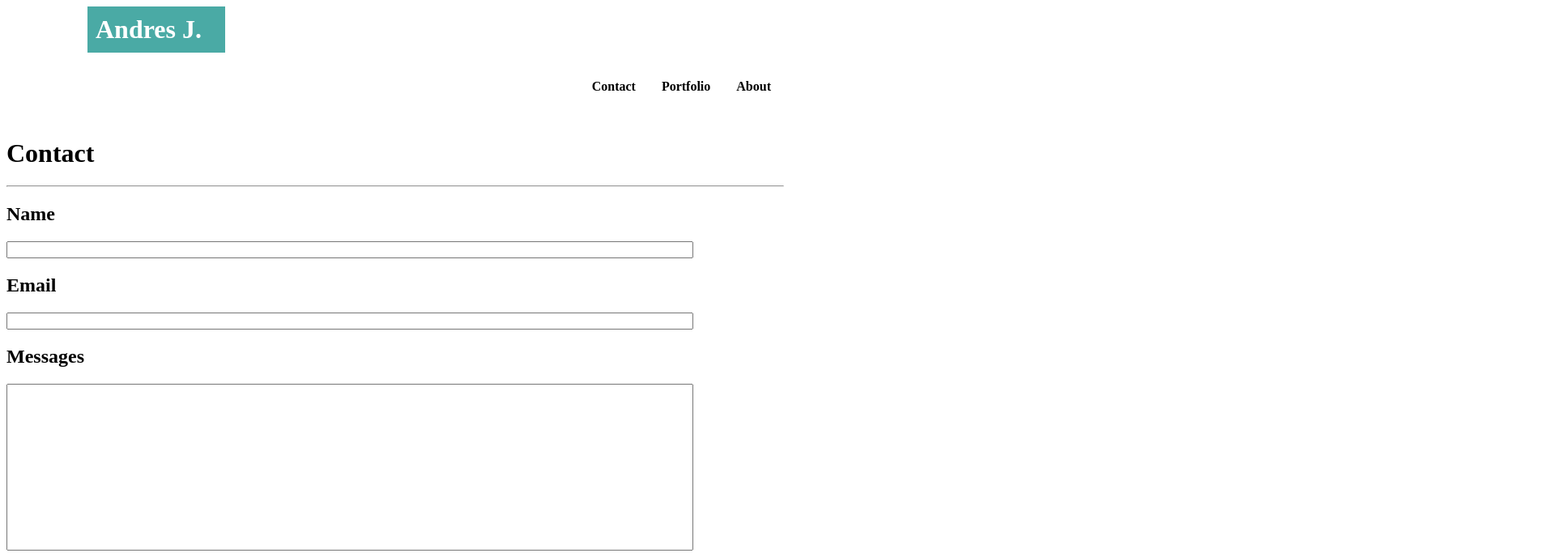
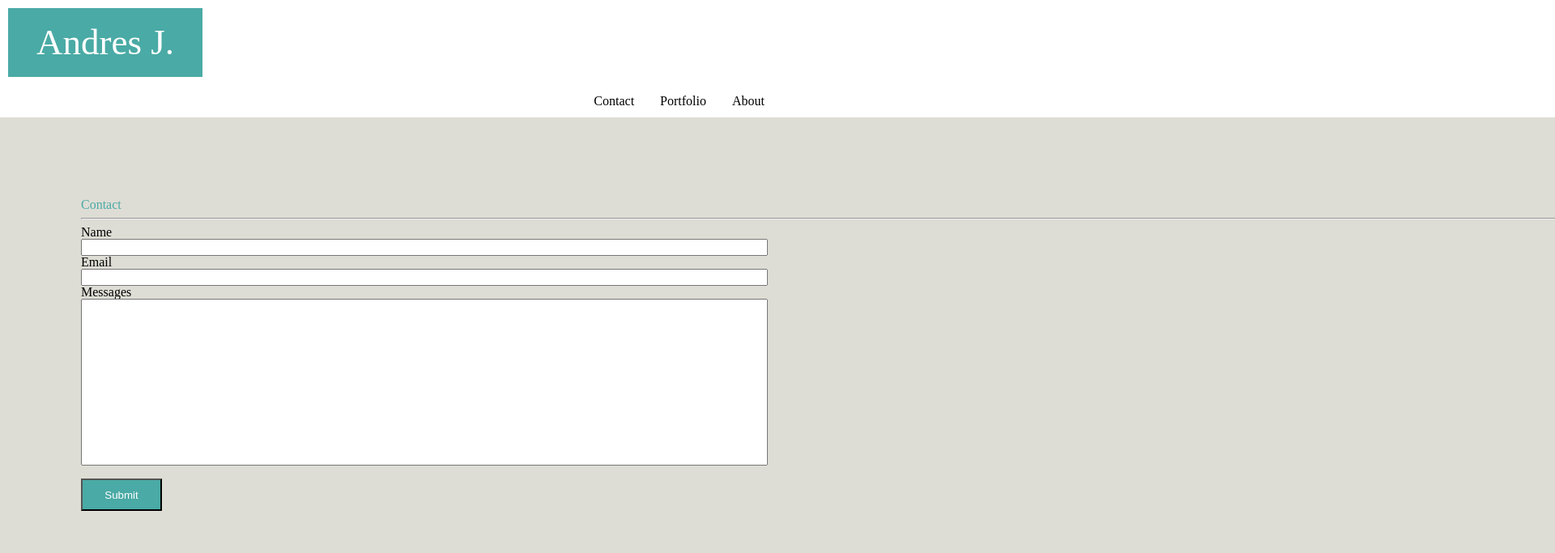
Before and after one commit to AndresF97/basic-porfolio, a plain HTML site: page contact.html in a window 1280 px wide. Shown: the top 683 px of the page at 81% size, 1920 px wide, since content can reach past the window. Drawn offline with Linux system fonts and the light colour scheme.

Commit message:
Making the website accesable to all browser

```diff
--- a/assets/style.css
+++ b/assets/style.css
@@ -9,16 +9,17 @@ body{
 }
 .name{
     color: white;
-    width: 150px;
-    padding:10px;
-    margin:0px;
+    width: 200px;
+    padding:20px;
+    margin:10px;
     background-color: #4aaaa5;
-    position: relative;
-    right:-100px;
+    text-align: center;
+    font-size:45px;
 }
 .about{
     float:right;
     padding: 12px 16px;
+
 
 }
 .portfolio{
@@ -32,14 +33,33 @@ body{
 
 }
 .box1{
+    width:500%;
+    height:500%;
+    background-color:#ddddd5;
+    padding:100px;
+    margin-bottom:100px;
+
 
 
 
 }
-.box2
+.box2{
+
+}
+.AT{
+    color: #4aaaa5
+
+}
+.CT{
+    color: #4aaaa5
+
+}
+.PT{
+    color: #4aaaa5
 
 
-.footer{
+}
+ooter{
     border-top: 8px solid #4aaaa5;
     border-bottom: #666666;
 
--- a/contact.html
+++ b/contact.html
@@ -2,6 +2,7 @@
 <html lang="en">
 <head>
     <link rel="stylesheet" href="assets/style.css">
+    <link rel="stylesheet" href="reset.css">
 </head>
 <body>
         <h1 class="name">Andres J.</h1>
@@ -13,13 +14,13 @@
         </div>
         <div class="box1">
             <div class="box2">
-            <h1>Contact</h1>
+            <h2 class="CT">Contact</h2>
             <hr>
-            <h2>Name</h2>
+            <h4>Name</h4>
         <input type="text" name="fname" style="width:840px "><br>
-           <h2>Email</h2>
+           <h4>Email</h4>
            <input type="text" name="email" style="width:840px "><br>
-           <h2>Messages</h2>
+           <h4>Messages</h4>
            <input type="text" name="message" style="width:840px; height:200px"><br>
            <br>
            <button type="submit" style="color:#ffff ;background-color:#4aaaa5; width:100px; height:40px">Submit</button><br>
--- /dev/null
+++ b/reset.css
@@ -0,0 +1,48 @@
+/* http://meyerweb.com/eric/tools/css/reset/
+   v2.0 | 20110126
+   License: none (public domain)
+*/
+
+html, body, div, span, applet, object, iframe,
+h1, h2, h3, h4, h5, h6, p, blockquote, pre,
+a, abbr, acronym, address, big, cite, code,
+del, dfn, em, img, ins, kbd, q, s, samp,
+small, strike, strong, sub, sup, tt, var,
+b, u, i, center,
+dl, dt, dd, ol, ul, li,
+fieldset, form, label, legend,
+table, caption, tbody, tfoot, thead, tr, th, td,
+article, aside, canvas, details, embed,
+figure, figcaption, footer, header, hgroup,
+menu, nav, output, ruby, section, summary,
+time, mark, audio, video {
+	margin: 0;
+	padding: 0;
+	border: 0;
+	font-size: 100%;
+	font: inherit;
+	vertical-align: baseline;
+}
+/* HTML5 display-role reset for older browsers */
+article, aside, details, figcaption, figure,
+footer, header, hgroup, menu, nav, section {
+	display: block;
+}
+body {
+	line-height: 1;
+}
+ol, ul {
+	list-style: none;
+}
+blockquote, q {
+	quotes: none;
+}
+blockquote:before, blockquote:after,
+q:before, q:after {
+	content: '';
+	content: none;
+}
+table {
+	border-collapse: collapse;
+	border-spacing: 0;
+}
```
Also changed, not shown: index.html (+5 -1 lines), portfolio.html (+3 -1 lines).
